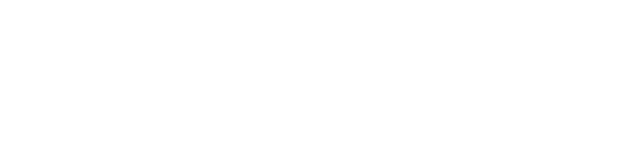
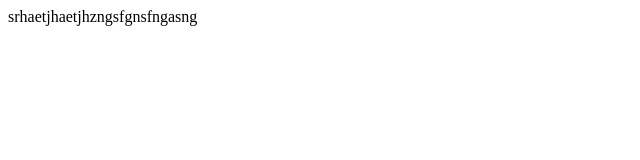
Before and after one commit to EugeniaZlamanuk/it-oxegen-front, a plain HTML site: page about.html in a window 1280 px wide. Shown: the whole page, without its empty margins (0-640 px from the left). Drawn offline with Linux system fonts and the light colour scheme.

Commit message:
about.html

```diff
--- a/about.html
+++ b/about.html
@@ -3,6 +3,6 @@
 
 </head>
 <body>
-
+srhaetjhaetjhzngsfgnsfngasng
 </body>
 </html>
```
